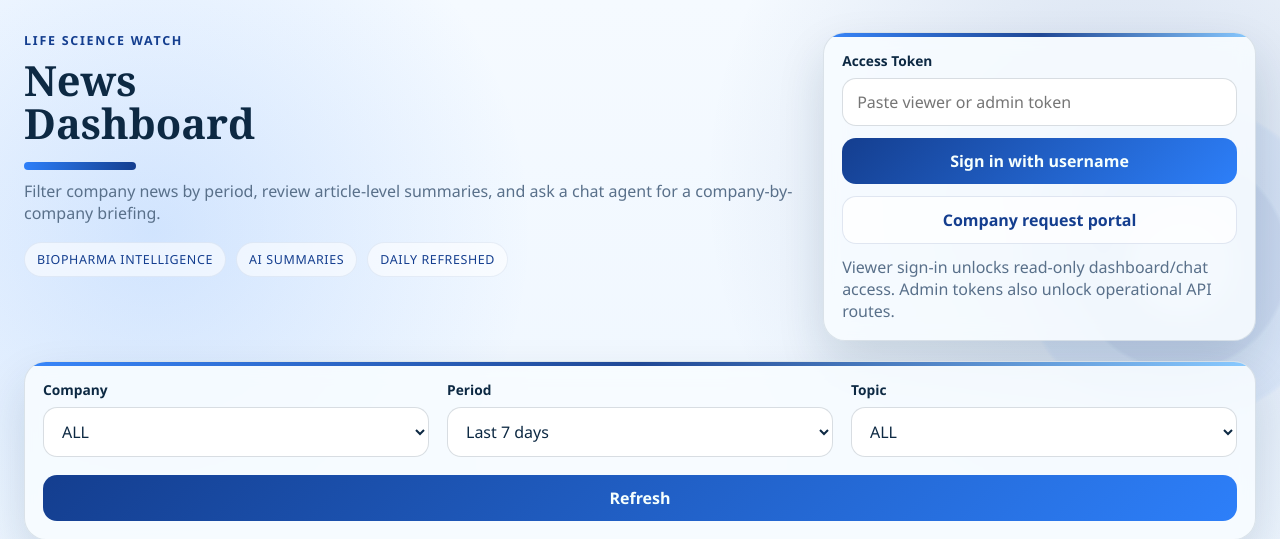
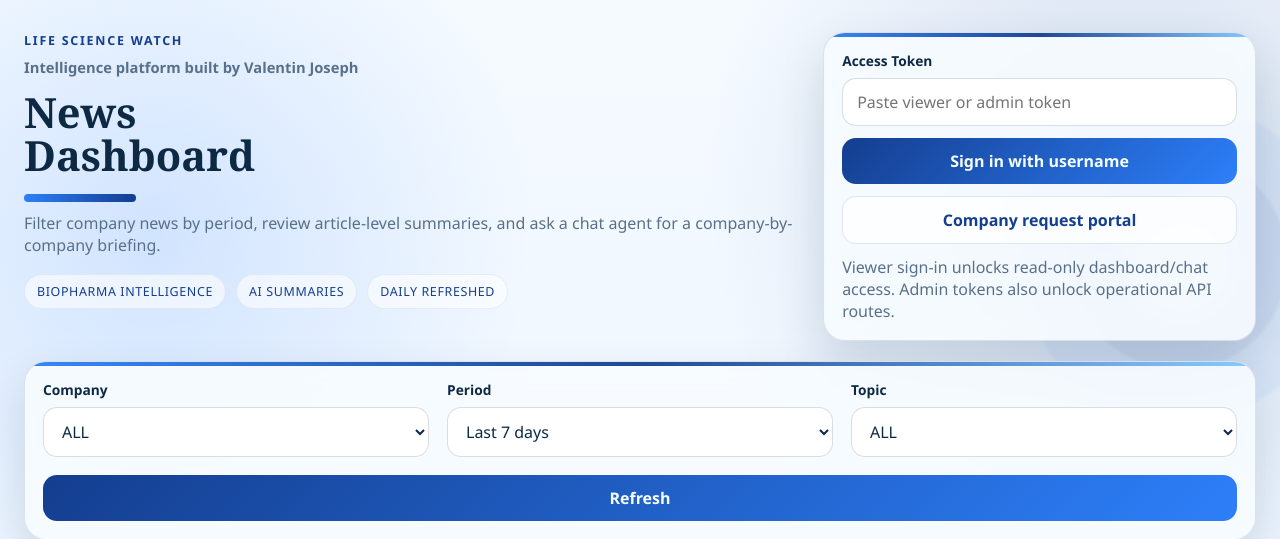
Before and after one commit to valentinjoseph/lifescihub, a FastAPI app: page /dashboard in a window 1280 px wide. Shown: the top 539 px of the page. Run offline with FastAPI, Linux system fonts and the light colour scheme; some libraries are stand-ins or nearby versions.

Commit message:
subtitle

```diff
--- a/static/dashboard.css
+++ b/static/dashboard.css
@@ -85,6 +85,13 @@ body::after {
   color: var(--accent-deep);
   font-size: 0.78rem;
   font-weight: 700;
+}
+
+.hero-byline {
+  margin: -2px 0 14px;
+  color: var(--muted);
+  font-size: 0.92rem;
+  font-weight: 600;
 }
 
 .hero h1,
--- a/templates/dashboard.html
+++ b/templates/dashboard.html
@@ -11,6 +11,7 @@
     <section class="hero">
       <div>
         <p class="eyebrow">Life Science Watch</p>
+        <p class="hero-byline">Intelligence platform built by Valentin Joseph</p>
         <h1>News Dashboard</h1>
         <p class="subtitle">Filter company news by period, review article-level summaries, and ask a chat agent for a company-by-company briefing.</p>
         <div class="hero-ribbon">
```
